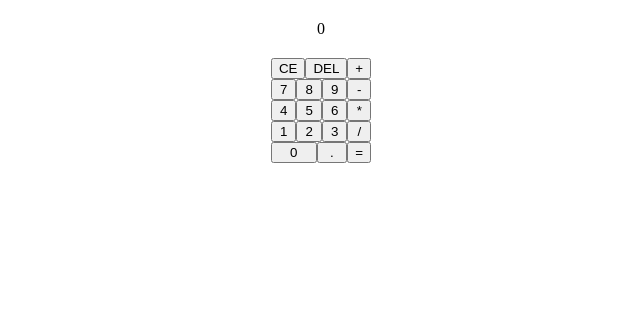
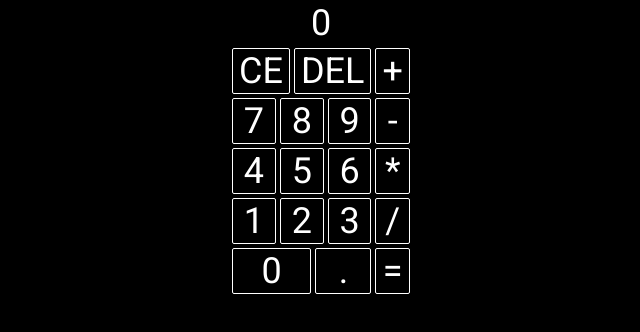
Before and after one commit to pacojf93/calculator, a plain HTML site: page index.html in a window 1280 px wide. Shown: the whole page, without its empty margins (319-959 px from the left). Drawn offline with Linux system fonts and the light colour scheme.

Commit message:
modified ui

```diff
--- a/index.html
+++ b/index.html
@@ -5,6 +5,7 @@
     <meta http-equiv="X-UA-Compatible" content="IE=edge">
     <meta name="viewport" content="width=device-width, initial-scale=1.0">
     <title>Calculator</title>
+    <link href='https://fonts.googleapis.com/css?family=Roboto' rel='stylesheet'>
     <link rel="stylesheet" href="styles.css">
     <script src="script.js" defer></script>
 </head>
@@ -33,7 +34,7 @@
             </div>
             <div class="number-row">
                 <button class="number zero" id="0">0</button>
-                <button class="number decimal" id=".">.</button>
+                <button class="decimal" id=".">.</button>
             </div>
         </div>
         <div class="operators">
--- a/script.js
+++ b/script.js
@@ -3,8 +3,11 @@ const display = document.querySelector(".display")
 const numberButtons = document.querySelectorAll(".number")
 const operatorButtons = document.querySelectorAll(".operator")
 const ceButton = document.querySelector("#ce")
+const delButton = document.querySelector("#del")
+const decimalButton = document.querySelector(".decimal")
 
 let eraseDisplay = true
+let isDecimal = false
 let buffer = []
 
 const numpadClickHandler = function (e) {
@@ -35,7 +38,7 @@ const operatorsClickHandler = function (e) {
                 buffer.unshift(result)
             }
 
-            display.textContent = buffer[0]
+            display.textContent = Math.round(Number(buffer[0]))
             buffer = []
     }
 
@@ -55,6 +58,14 @@ const operate = function(a, operator, b) {
     }
 }
 
+const decimalClickHandler = function (e) {
+    if(!display.textContent.includes(".")) {
+        display.textContent += "."
+    }
+
+    console.log(!display.textContent.search("."))
+}
+
 numberButtons.forEach(number => {
     number.addEventListener('click', numpadClickHandler)
 })
@@ -64,6 +75,17 @@ ceButton.addEventListener('click', function() {
     buffer = 0
 })
 
+delButton.addEventListener('click', function() {
+    if(display.textContent !== "0") {
+        display.textContent = display.textContent.slice(0, -1)
+    }
+    if (display.textContent.length === 0) {
+        display.textContent = "0"
+    }
+})
+
 operatorButtons.forEach(operator => {
     operator.addEventListener('click', operatorsClickHandler)
 })
+
+decimalButton.addEventListener('click', decimalClickHandler)
--- a/styles.css
+++ b/styles.css
@@ -1,16 +1,24 @@
+* {
+    font-family: Roboto;
+}
+
 body {
     display: flex;
     flex-direction: column;
     justify-content: space-between;
     align-items: center;
     margin: 0;
-    padding: 20px;
-    gap: 20px;
+    padding: 2px;
+    gap: 2px;
+
+    background-color: black;
 }
 
 .display {
     display: flex;
-    flex: 1;
+    justify-content: flex-end;
+    color: white;
+    font-size: 36px;
 }
 
 .keyboard {
@@ -43,3 +51,15 @@ body {
     display: flex;
     flex-direction: column;
 }
+
+
+.number,
+.decimal,
+.operator {
+    color: white;
+    background-color: black;
+    border: solid 1px white;
+    border-radius: 2px;
+    margin: 2px;
+    font-size: 36px;
+}
```
